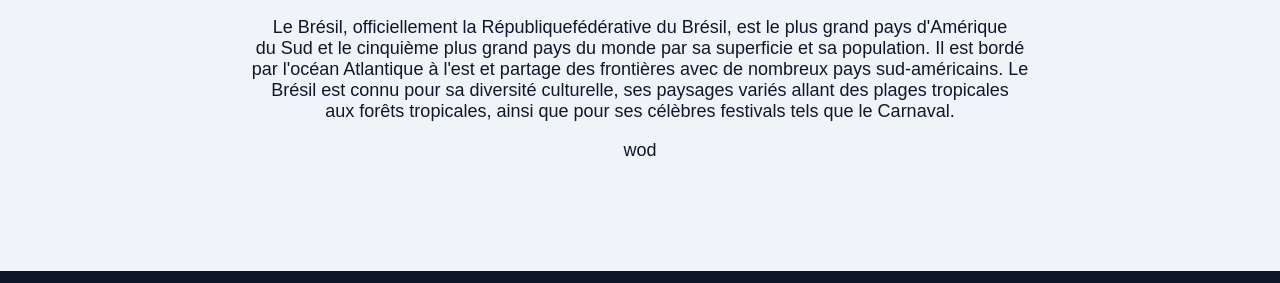
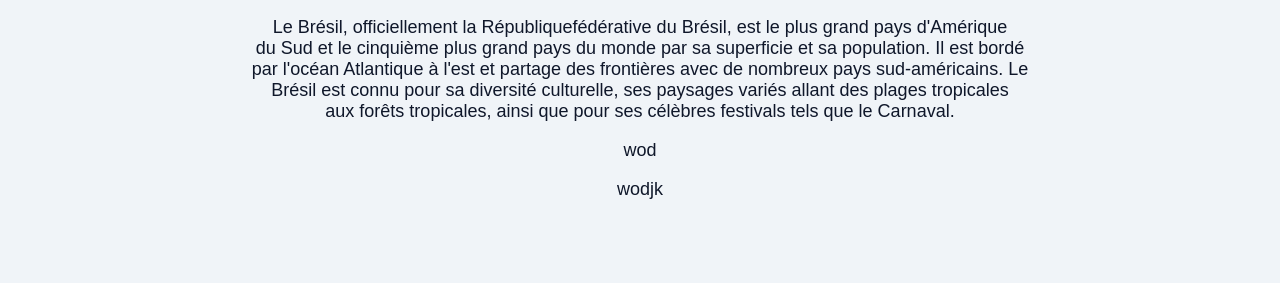
Before and after one commit to tsukytoo177/presentation_touristique, a plain HTML site: page index.html in a window 1280 px wide. Shown: the part 669-952 px from the top of the page. Drawn offline with Linux system fonts and the light colour scheme.

Commit message:
jai rajouter un nouveau paragraphe

```diff
--- a/index.html
+++ b/index.html
@@ -57,7 +57,7 @@
             Brésil est connu pour sa diversité culturelle, ses paysages variés allant des plages tropicales <br>
             aux forêts tropicales, ainsi que pour ses célèbres festivals tels que le Carnaval. <br>
         </p>
-        <p>wod</p>
+        <p>wod</p><p>wodjk</p>
     </main>
 
     <footer>
```
